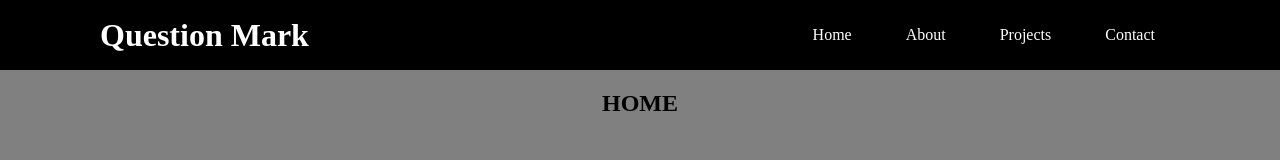
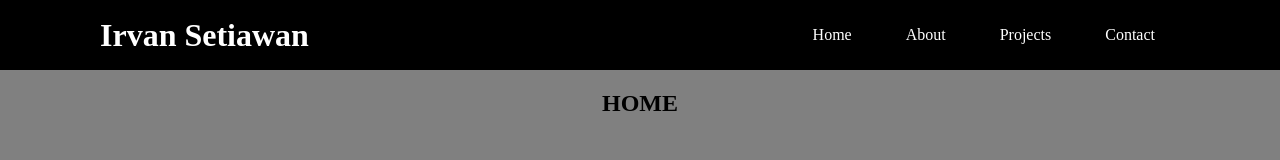
Before and after one commit to irvansetiawan127/irvansetiawan127.github.io, a plain HTML site: page index.html in a window 1280 px wide. Shown: the top 160 px of the page. Drawn offline with Linux system fonts and the light colour scheme.

Commit message:
Update index.html

```diff
--- a/index.html
+++ b/index.html
@@ -9,7 +9,7 @@
   </head>
   <body>
     <header>
-      <h1>Question Mark</h1>
+      <h1>Irvan Setiawan</h1>
       <nav>
         <ul>
           <li><a href="#Home">Home</a></li>
```
